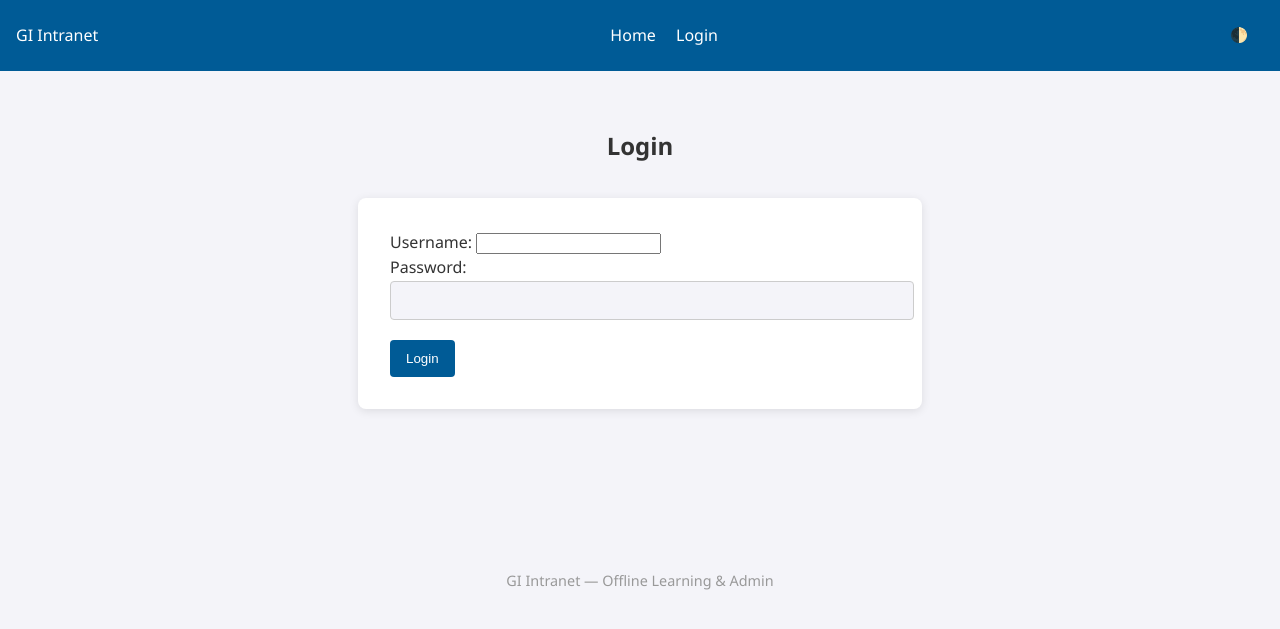
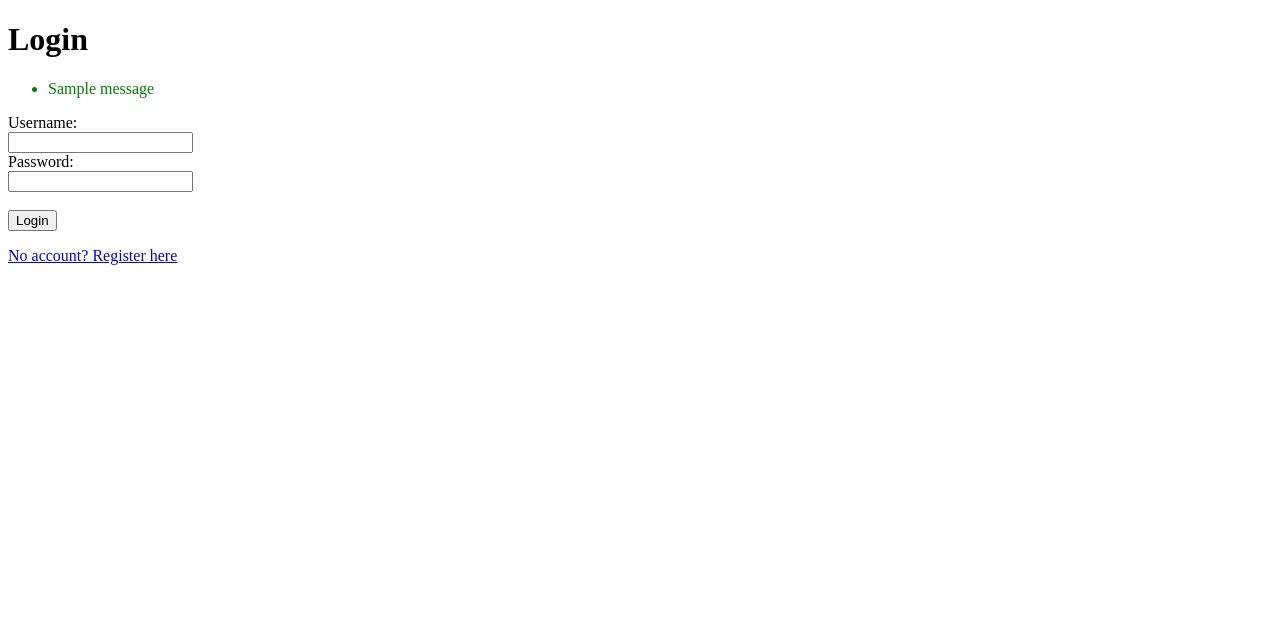
Before and after one commit to GITheMan/GI-Intranet-Educational-Personal-Distance-Learning., a Flask app: page /login in a window 1280 px wide. Shown: the top 629 px of the page. Run offline with Flask 3, Linux system fonts and the light colour scheme; one stand-in notice (Sample message) is shown.

Commit message:
Update login.html

```diff
--- a/templates/login.html
+++ b/templates/login.html
@@ -1,9 +1,26 @@
-{% extends "layout.html" %}
-{% block content %}
-<h2>Login</h2>
-<form method="post">
-  Username: <input name="username"><br>
-  Password: <input name="password" type="password"><br>
-  <input type="submit" value="Login">
-</form>
-{% endblock %}
+<!doctype html>
+<html>
+<head><title>Login - GI Intranet</title></head>
+<body>
+  <h1>Login</h1>
+  {% with messages = get_flashed_messages(with_categories=true) %}
+    {% if messages %}
+      <ul>
+        {% for category, message in messages %}
+          <li style="color: {% if category == 'error' %}red{% elif category == 'success' %}green{% else %}black{% endif %};">
+            {{ message }}
+          </li>
+        {% endfor %}
+      </ul>
+    {% endif %}
+  {% endwith %}
+  <form method="post">
+    Username:<br>
+    <input name="username" required><br>
+    Password:<br>
+    <input name="password" type="password" required><br><br>
+    <input type="submit" value="Login">
+  </form>
+  <p><a href="{{ url_for('register') }}">No account? Register here</a></p>
+</body>
+</html>
```
